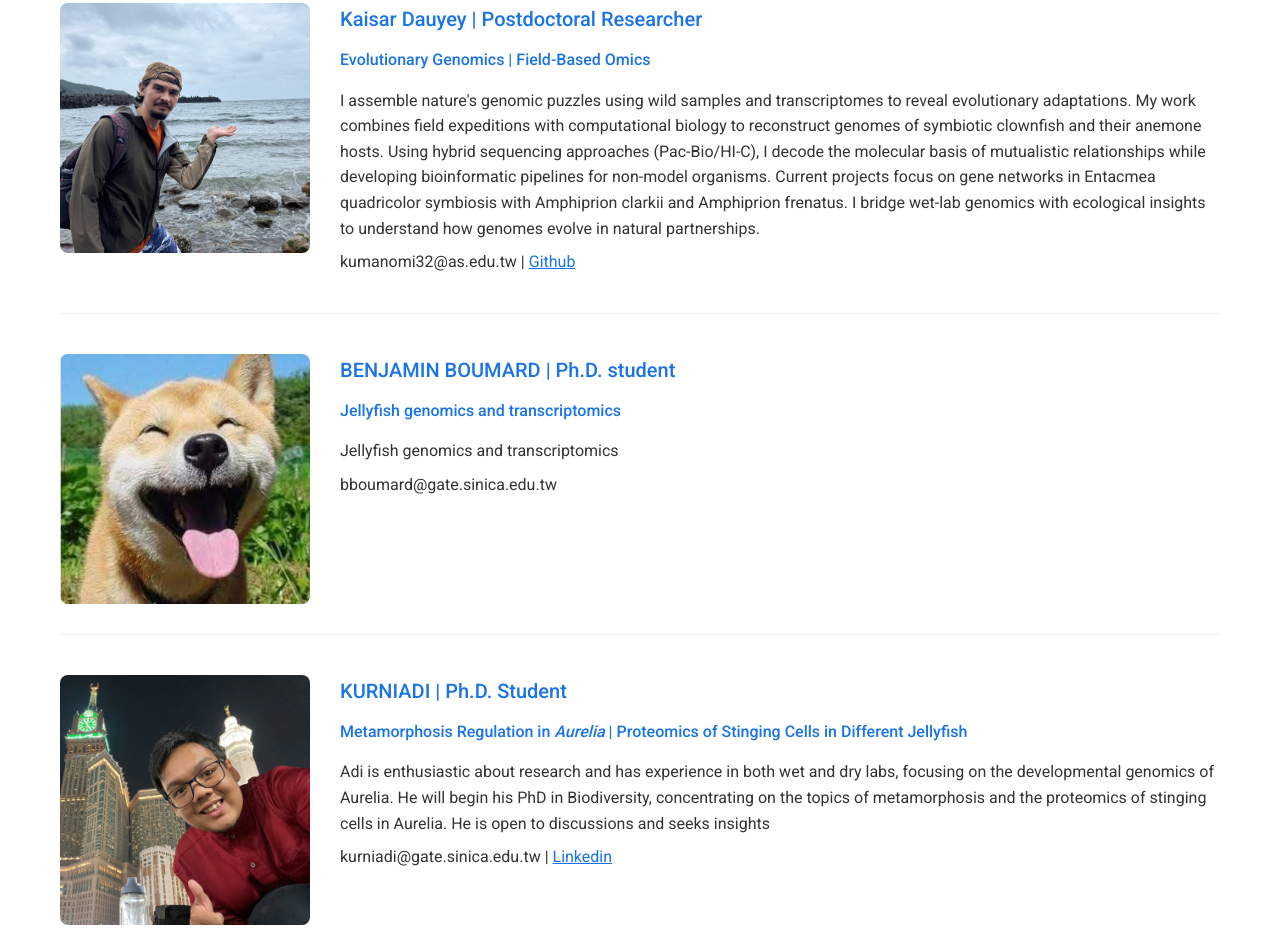
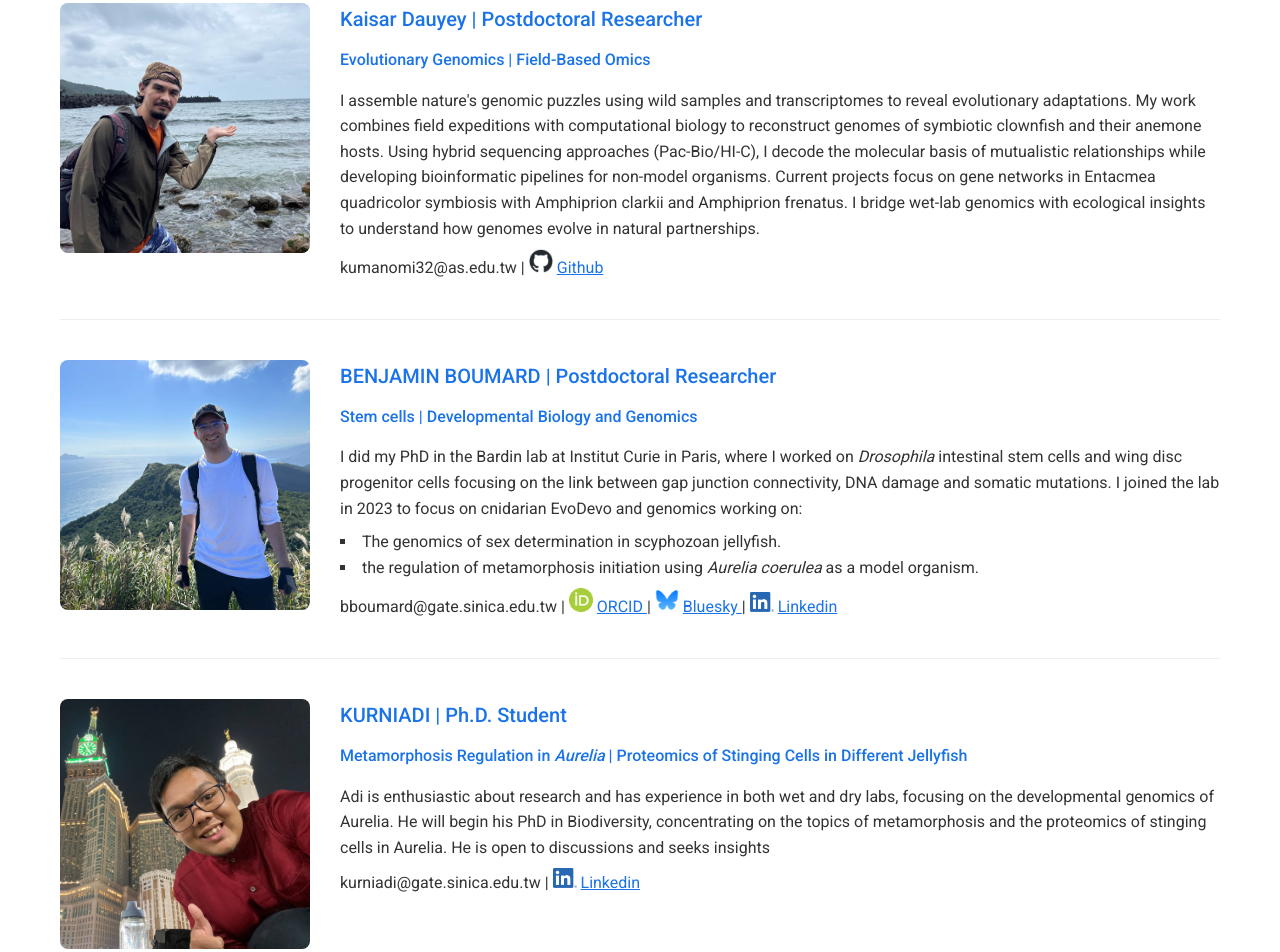
Before and after one commit to pa00110059/Lab_Web, a plain HTML site: page people.html in a window 1280 px wide. Shown: the part 838-1790 px from the top of the page. Drawn offline with Linux system fonts and the light colour scheme.

Commit message:
add Benjamin

```diff
--- a/people.html
+++ b/people.html
@@ -74,19 +74,39 @@
                             Using hybrid sequencing approaches (Pac-Bio/HI-C), I decode the molecular basis of mutualistic relationships while developing bioinformatic pipelines for non-model organisms.
                             Current projects focus on gene networks in Entacmea quadricolor symbiosis with Amphiprion clarkii and Amphiprion frenatus.
                             I bridge wet-lab genomics with ecological insights to understand how genomes evolve in natural partnerships.</p>
-                        <p>kumanomi32@as.edu.tw | <a href="https://github.com/Kays3">Github</a></p>
+                        <p>kumanomi32@as.edu.tw |
+                                <a href="https://github.com/Kays3">
+                                    <img src="images/logo/github-mark.png" alt="圖標" style="width:24px; height:24px; margin-right: 4px;">Github
+                                </a>
+                        </p>
                     </div>
                 </div>
                 <!-- TODO: bboumard -->
                 <div class="person-block">
                     <div class="person-image">
-                        <img src="images/1780505.jpg" alt="BENJAMIN BOUMARD">
+                        <img src="images/BENJAMIN.jpg" alt="BENJAMIN BOUMARD">
                     </div>
                     <div class="person-info">
-                        <h4>BENJAMIN BOUMARD  | Ph.D. student</h4>
-                        <h5>Jellyfish genomics and transcriptomics</h5>
-                        <p>Jellyfish genomics and transcriptomics</p>
-                        <p>bboumard@gate.sinica.edu.tw</p>
+                        <h4>BENJAMIN BOUMARD  | Postdoctoral Researcher</h4>
+                        <h5>Stem cells | Developmental Biology and Genomics</h5>
+                        <p>I did my PhD in the Bardin lab at Institut Curie in Paris, where I worked on <i>Drosophila</i> intestinal stem cells and wing disc progenitor cells focusing on the link between gap junction connectivity, DNA damage and somatic mutations.
+                            I joined the lab in 2023 to focus on cnidarian EvoDevo and genomics working on:
+                            <ul style="list-style-type: square;list-style-position: inside;">
+                                <li>The genomics of sex determination in scyphozoan jellyfish. </li>
+                                <li>the regulation of metamorphosis initiation using <i>Aurelia coerulea</i> as a model organism.</li>
+                            </ul>
+                            </p>
+                        <p>bboumard@gate.sinica.edu.tw |
+                            <a href="https://orcid.org/0000-0002-3891-1841">
+                                <img src="images/logo/ORCID-iD_icon_32x32.png" alt="圖標" style="width:24px; height:24px; margin-right: 4px;">ORCID
+                            </a> |
+                            <a href="https://bsky.app/profile/bboumard.bsky.social">
+                                <img src="images/logo/bsky_logos.jpg" alt="圖標" style="width:24px; height:24px; margin-right: 4px;">Bluesky
+                            </a> |
+                            <a href="www.linkedin.com/in/benjamin-boumard-b55a3a1ab">
+                                <img src="images/logo/LI-Logo.png" alt="圖標" style="width:24px; height:20px; margin-right: 4px;">Linkedin
+                            </a>
+                        </p>
                     </div>
                 </div>
 
@@ -99,7 +119,8 @@
                         <h4>KURNIADI | Ph.D. Student</h4>
                         <h5>Metamorphosis Regulation in <i>Aurelia</i> | Proteomics of Stinging Cells in Different Jellyfish</h5>
                         <p>Adi is enthusiastic about research and has experience in both wet and dry labs, focusing on the developmental genomics of Aurelia. He will begin his PhD in Biodiversity, concentrating on the topics of metamorphosis and the proteomics of stinging cells in Aurelia. He is open to discussions and seeks insights</p>
-                        <p>kurniadi@gate.sinica.edu.tw | <a href="https://www.linkedin.com/in/kurniadi-%E7%A7%91%E9%82%A3%E8%BF%AA-b68482142?utm_source=share&utm_campaign=share_via&utm_content=profile&utm_medium=ios_app">Linkedin</a></p>
+                        <p>kurniadi@gate.sinica.edu.tw | <a href="https://www.linkedin.com/in/kurniadi-%E7%A7%91%E9%82%A3%E8%BF%AA-b68482142?utm_source=share&utm_campaign=share_via&utm_content=profile&utm_medium=ios_app"><img src="images/logo/LI-Logo.png" alt="圖標" style="width:24px; height:20px; margin-right: 4px;">Linkedin</a>
+                            </a></p>
                     </div>
                 </div>
                 <!-- TODO: ken -->
@@ -123,7 +144,11 @@
                         <h5></h5>
                         <p>Jia-Wei received his bachelor's degree in aquatic biosciences from National Chiayi University.
                             After serving five years in the military and retiring with the rank of First Lieutenant, he decided to join the Lab in 2025 with a research interest in <i>Cnidaria</i>.</p>
-                        <p>pa00110059@as.edu.tw | <a href="https://github.com/pa00110059">Github</a></p>
+                        <p>pa00110059@as.edu.tw |
+                            <a href="https://github.com/pa00110059">
+                                <img src="images/logo/github-mark.png" alt="圖標" style="width:24px; height:24px; margin-right: 4px;">Github
+                            </a>
+                        </p>
                     </div>
                 </div>
             </div>
```
Also changed, not shown: images/1780505.jpg (deleted), images/BENJAMIN.jpg (added), images/logo/LI-Logo.png (added), images/logo/ORCID-iD_icon_32x32.png (added), images/logo/bsky_logos.jpg (added), images/logo/github-mark.png (added).
